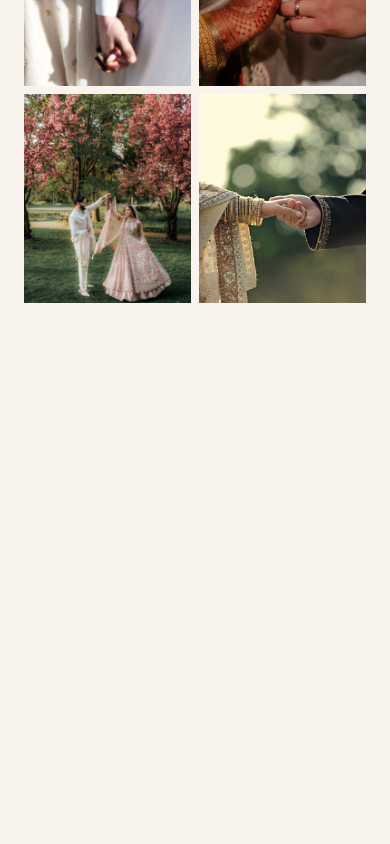
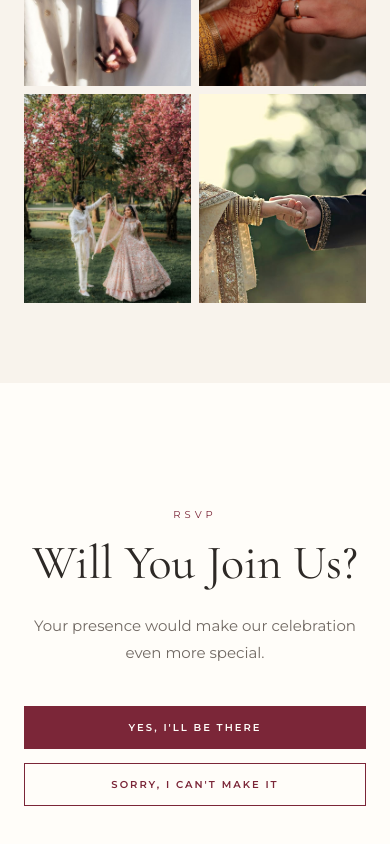
Before and after one commit to abdulmuqtadir2208/Wedding-card, a React (Vite) app: page / in a window 390 px wide. Shown: the part 4418-5262 px from the top of the page. Before the commit the page ends 4801 px from the top, so only its background shows below. Built offline with nearby package versions, Linux system fonts and the light colour scheme.

Commit message:
add new style rsvp section

```diff
--- a/src/App.jsx
+++ b/src/App.jsx
@@ -1,3 +1,4 @@
+import RSVP from "./components/RSVP";
 import Navbar from "./components/Navbar";
 import Hero from "./components/Hero";
 import Story from "./components/Story";
@@ -18,6 +19,7 @@ function App() {
       <Events />
       <Venue />
       <Gallery />
+      <RSVP />
     </main>
   );
 }
--- /dev/null
+++ b/src/components/RSVP.jsx
@@ -0,0 +1,57 @@
+import { useState } from "react";
+import wedding from "../data/wedding";
+import Reveal from "./Reveal";
+
+function RSVP() {
+  const [response, setResponse] = useState(null);
+
+  return (
+    <section className="rsvp" id="rsvp">
+      <Reveal className="rsvp-content">
+        <p className="section-label">RSVP</p>
+
+        <h2>{wedding.rsvp.title}</h2>
+
+        <p className="rsvp-message">
+          {wedding.rsvp.message}
+        </p>
+
+        {!response ? (
+          <div className="rsvp-actions">
+            <button
+              className="rsvp-button rsvp-primary"
+              onClick={() => setResponse("yes")}
+            >
+              Yes, I'll Be There
+            </button>
+
+            <button
+              className="rsvp-button"
+              onClick={() => setResponse("no")}
+            >
+              Sorry, I Can't Make It
+            </button>
+          </div>
+        ) : (
+          <div className="rsvp-response">
+            {response === "yes" ? (
+              <>
+                <div className="rsvp-symbol">✦</div>
+                <h3>We can't wait to celebrate with you!</h3>
+                <p>Thank you for letting us know.</p>
+              </>
+            ) : (
+              <>
+                <div className="rsvp-symbol">♡</div>
+                <h3>We'll miss you!</h3>
+                <p>Thank you for letting us know.</p>
+              </>
+            )}
+          </div>
+        )}
+      </Reveal>
+    </section>
+  );
+}
+
+export default RSVP;
--- a/src/data/wedding.js
+++ b/src/data/wedding.js
@@ -77,6 +77,12 @@ gallery: [
   },
 ],
 
+rsvp: {
+  title: "Will You Join Us?",
+  message:
+    "Your presence would make our celebration even more special.",
+},
+
 };
 
 export default wedding;
--- a/src/index.css
+++ b/src/index.css
@@ -787,3 +787,128 @@ body {
   background: var(--color-accent);
   color: var(--color-surface);
 }
+
+/* ================================
+   RSVP SECTION
+================================ */
+
+.rsvp {
+  min-height: 75vh;
+  padding: var(--space-xxl) var(--space-md);
+
+  display: flex;
+  align-items: center;
+  justify-content: center;
+
+  text-align: center;
+
+  background: var(--color-surface);
+}
+
+.rsvp-content {
+  width: min(700px, 100%);
+}
+
+.rsvp-content h2 {
+  margin-top: 14px;
+
+  font-family: var(--font-heading);
+  font-size: clamp(48px, 8vw, 78px);
+  font-weight: 400;
+  line-height: 1;
+}
+
+.rsvp-message {
+  max-width: 480px;
+  margin: 25px auto 0;
+
+  font-family: var(--font-body);
+  font-size: 15px;
+  line-height: 1.8;
+
+  color: var(--color-text-muted);
+}
+
+.rsvp-actions {
+  margin-top: 40px;
+
+  display: flex;
+  justify-content: center;
+  gap: 14px;
+  flex-wrap: wrap;
+}
+
+.rsvp-button {
+  padding: 14px 24px;
+
+  border: 1px solid var(--color-accent);
+  background: transparent;
+
+  color: var(--color-accent);
+
+  font-family: var(--font-body);
+  font-size: 10px;
+  font-weight: 600;
+  letter-spacing: 2px;
+  text-transform: uppercase;
+
+  cursor: pointer;
+
+  transition: all var(--transition);
+}
+
+.rsvp-button:hover {
+  background: var(--color-accent);
+  color: var(--color-surface);
+}
+
+.rsvp-primary {
+  background: var(--color-accent);
+  color: var(--color-surface);
+}
+
+.rsvp-primary:hover {
+  background: transparent;
+  color: var(--color-accent);
+}
+
+.rsvp-response {
+  margin-top: 45px;
+}
+
+.rsvp-symbol {
+  margin-bottom: 20px;
+
+  color: var(--color-gold);
+  font-size: 20px;
+}
+
+.rsvp-response h3 {
+  font-family: var(--font-heading);
+  font-size: clamp(28px, 5vw, 42px);
+  font-weight: 400;
+}
+
+.rsvp-response p {
+  margin-top: 12px;
+
+  font-family: var(--font-body);
+  font-size: 14px;
+  color: var(--color-text-muted);
+}
+
+@media (max-width: 600px) {
+  .rsvp {
+    min-height: 65vh;
+    padding: var(--space-xl) var(--space-md);
+  }
+
+  .rsvp-actions {
+    flex-direction: column;
+    align-items: stretch;
+  }
+
+  .rsvp-button {
+    width: 100%;
+  }
+}
```
